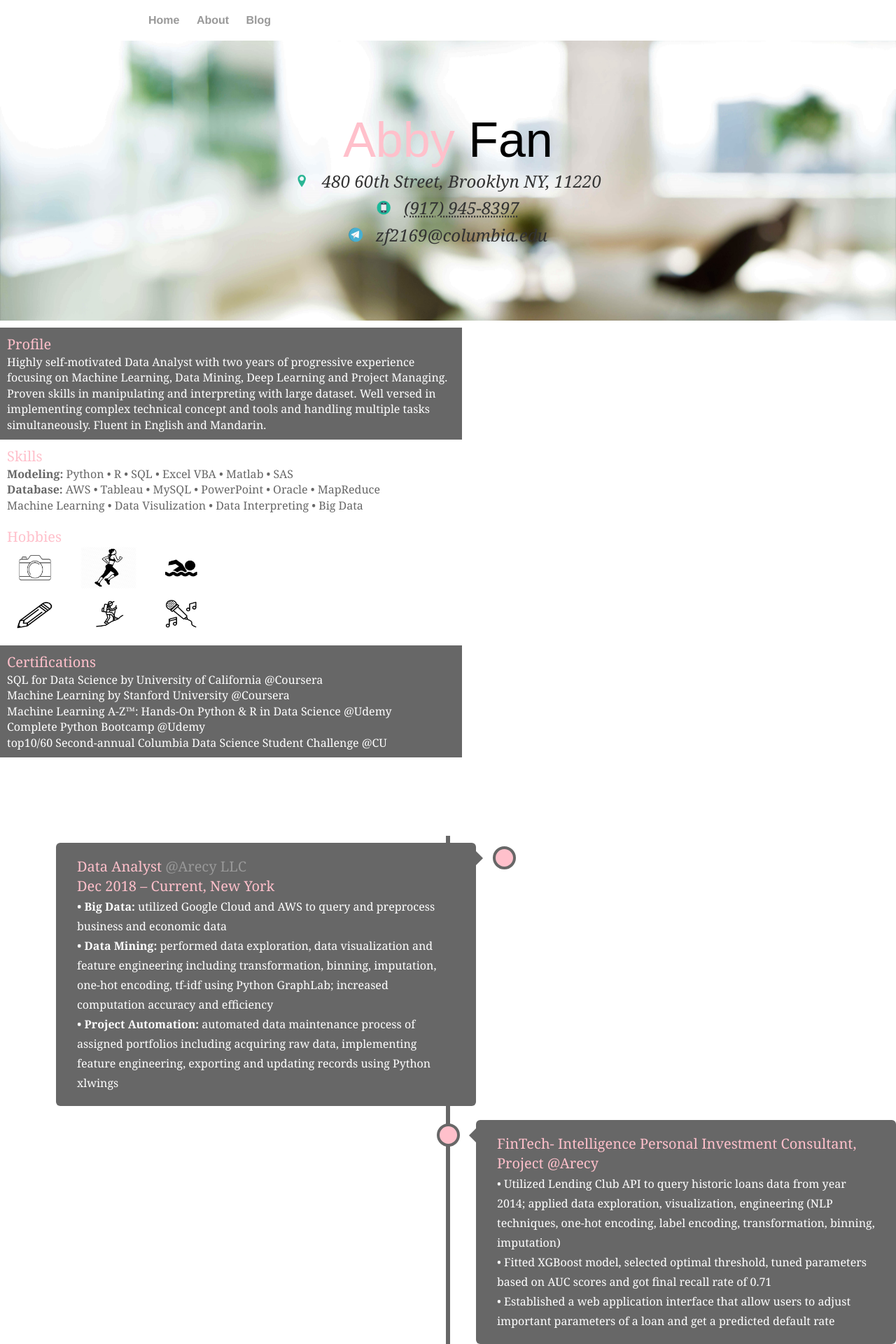
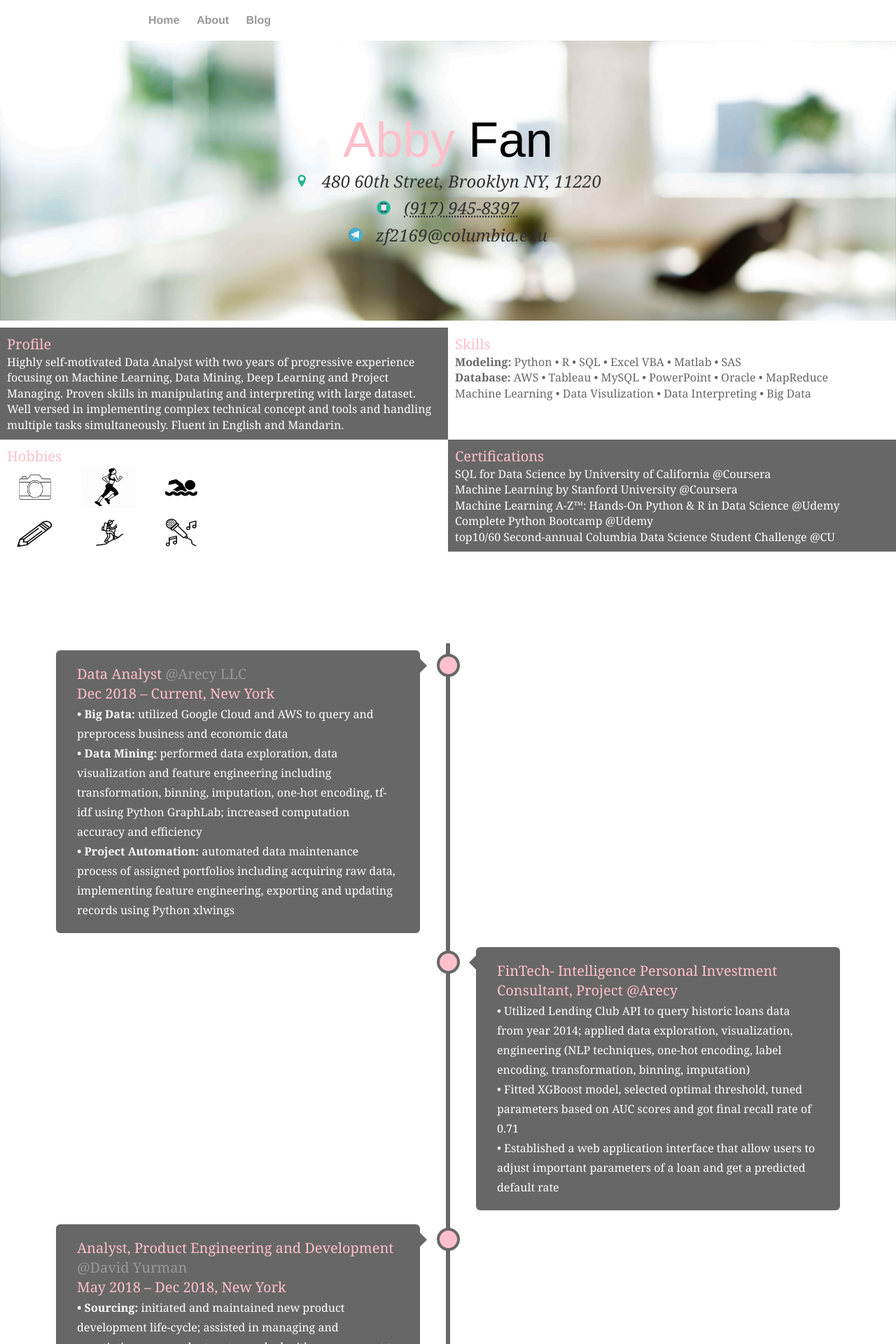
Before and after one commit to zf2169/zf2169.github.io, a Jekyll site: the page built from cv/index.html, in a window 1280 px wide. Shown: the top 1920 px of the page at 70% size. Built offline with Jekyll 4.4.1, drawn with Linux system fonts in a browser that asks for light colours.

Commit message:
Update main.css

```diff
--- a/css/main.css
+++ b/css/main.css
@@ -85,8 +85,15 @@ cv-content { font-size: 16px; font-family: 'Merriweather', Georgia, Times; line-
   clear: both;
 }
 
+.row * {
+  box-sizing: border-box;
+}
 
 /* The actual timeline (the vertical ruler) */
+.timeline * {
+  box-sizing: border-box;
+}
+
 .timeline {
   position: relative;
   max-width: 1200px;
```
